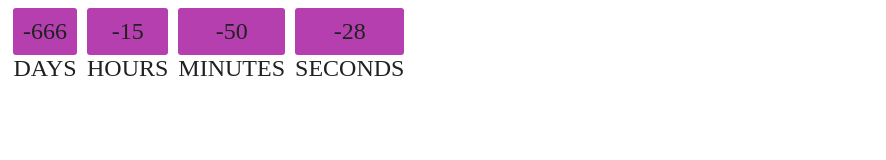
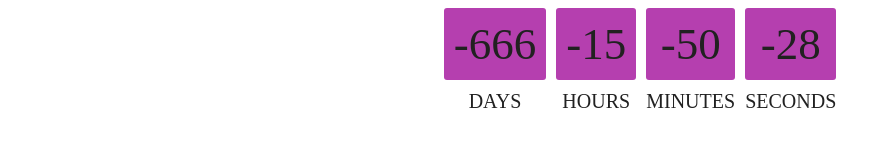
Before and after one commit to NataliiaChernieva/goit-js-hw-11-timer, a plain HTML site: page index.html in a window 1280 px wide. Shown: the whole page, without its empty margins (0-886 px from the left). Drawn offline with Linux system fonts and the light colour scheme.

Commit message:
меняет стили для таймера

```diff
--- a/timer.css
+++ b/timer.css
@@ -1,7 +1,6 @@
 .timer {
   display: flex;
-  margin-left: auto;
-  margin-right: auto;
+  justify-content: center;
   text-align: center;
   color: #212121;
   border-radius: 2px;
@@ -17,11 +16,14 @@
 
 .value {
   background-color: #b53faf;
+  font-size: 45px;
   padding: 10px 10px;
+  margin-bottom: 10px;
   cursor: pointer;
   border-radius: 3px;
 }
 
 .label {
+  font-size: 20px;
   text-transform: uppercase;
 }
```
